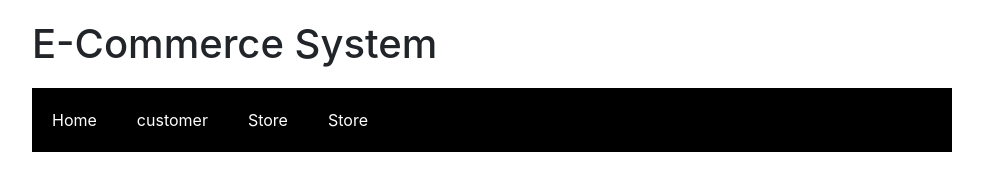
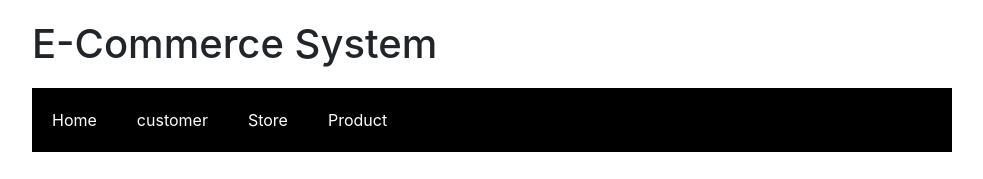
Before and after one commit to jackjyq/fullstack_tutorial, a React (Create React App) app in the folder frontend/: page / in a window 1280 px wide. Shown: the top 179 px of the page, without its empty margins (148-1131 px from the left). Built offline with nearby package versions, Linux system fonts and the light colour scheme.

Commit message:
update product

```diff
--- a/frontend/src/App.js
+++ b/frontend/src/App.js
@@ -19,7 +19,7 @@ const Navigation = () => (
       <li><NavLink exact activeClassName="current" to='/'>Home</NavLink></li>
       <li><NavLink exact activeClassName="current" to='/customer'>customer</NavLink></li>
       <li><NavLink exact activeClassName="current" to='/store'>Store</NavLink></li>
-      <li><NavLink exact activeClassName="current" to='/product'>Store</NavLink></li>
+      <li><NavLink exact activeClassName="current" to='/product'>Product</NavLink></li>
     </ul>
   </nav>
 );
```
